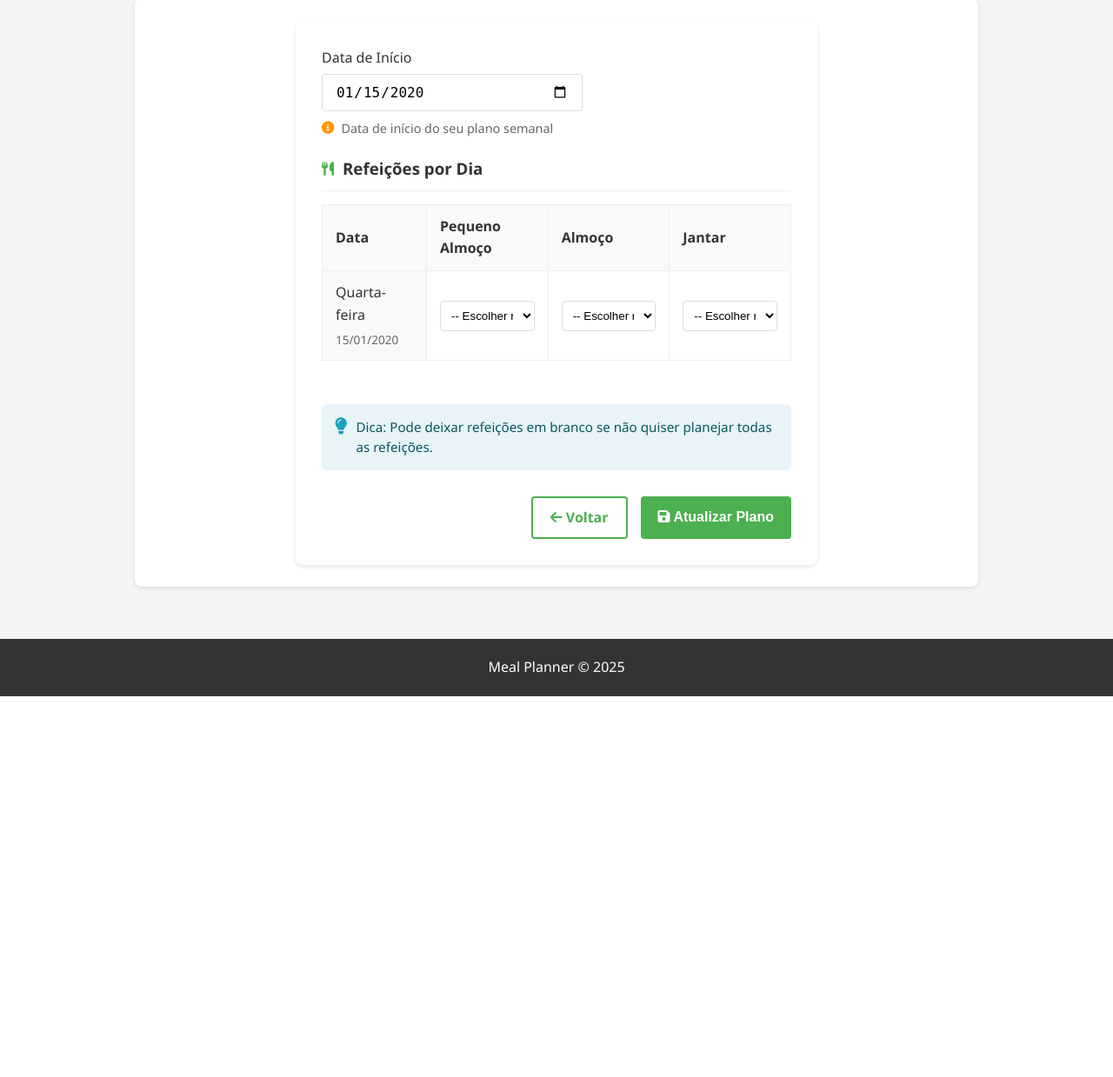
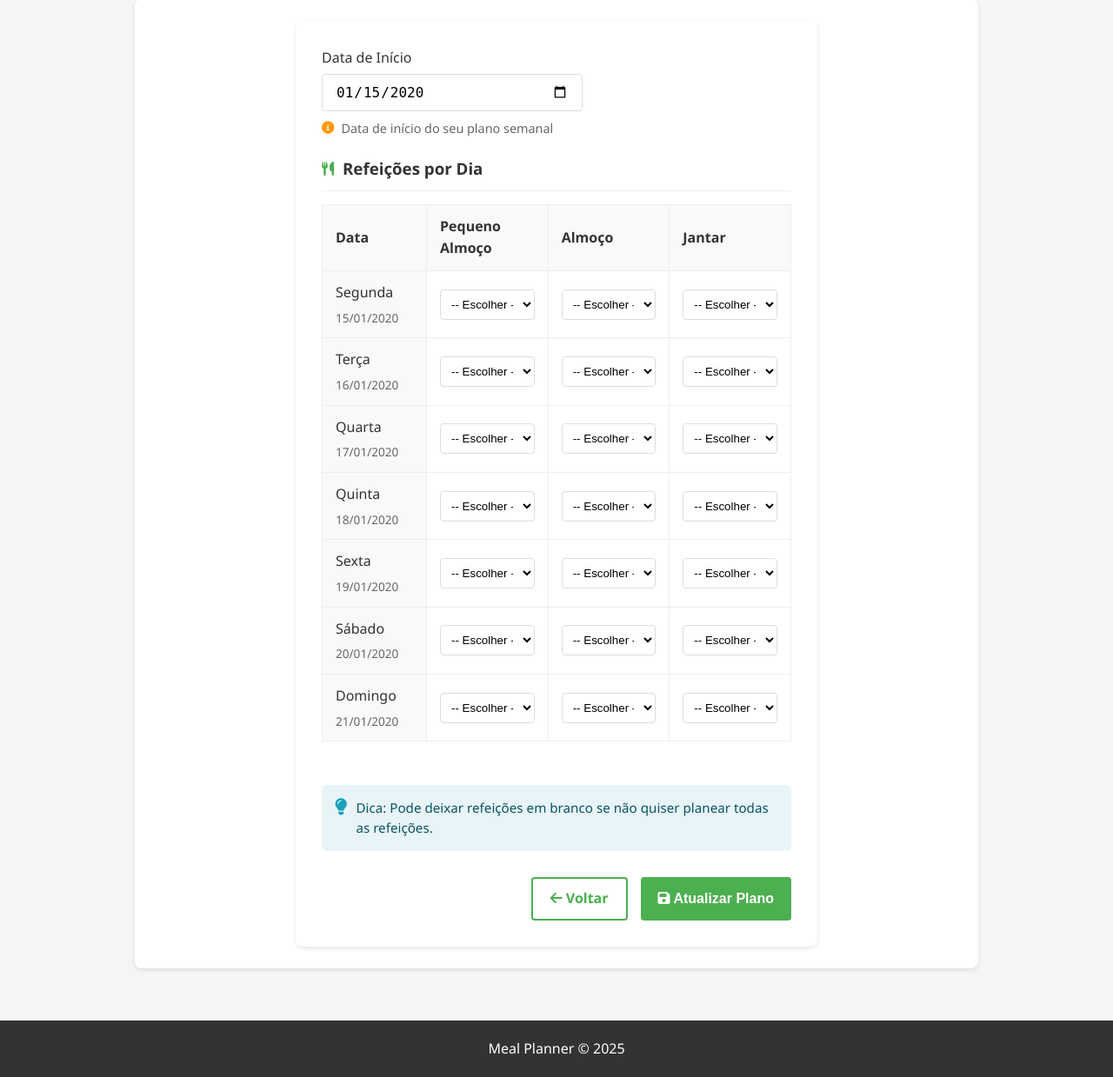
Before and after one commit to luniballony/Meal-Planner, a Flask app: page /planos/editar/1 in a window 1280 px wide. Shown: the part 270-1509 px from the top of the page at 87% size. Before the commit the page ends 1071 px from the top, so only its background shows below. Run offline with Flask 3, Linux system fonts and the light colour scheme; the visitor is signed in with stand-in values (Sample User, id 1); tables that the repository leaves empty hold one stand-in row (values such as "Sample post").

Commit message:
Corrigida edição de plano semanal: grelha dos 7 dias visível. Template editar.html atualizado

```diff
--- a/app/routes/meal_plans.py
+++ b/app/routes/meal_plans.py
@@ -103,6 +103,29 @@ def editar_plano(plano_id):
     form = MealPlanForm(obj=plano)
     receitas = listar_receitas()
 
+    # --------- GRELHA DOS 7 DIAS COMPLETA PARA O TEMPLATE ----------
+    dias_semana = ["segunda", "terça", "quarta", "quinta", "sexta", "sábado", "domingo"]
+    refeicoes = ["pequeno_almoço", "almoço", "jantar"]
+    data_inicio = plano.data_inicio
+
+    # Função utilitária para obter o id da receita planeada (ajusta conforme modelo real)
+    def get_id(plano, dia_data, refeicao):
+        # Exemplo para plano.refeicoes ser uma lista de objetos com atributos data e tipo
+        for r in getattr(plano, "refeicoes", []):
+            if hasattr(r, "data") and hasattr(r, "tipo"):
+                if r.data == dia_data and r.tipo == refeicao:
+                    return r.receita_id
+        return ""
+
+    grelha_editar = []
+    for idx, dia_nome in enumerate(dias_semana):
+        dia_data = data_inicio + timedelta(days=idx)
+        linha = {"nome": dia_nome.capitalize(), "data": dia_data, "refeicoes": {}}
+        for refeicao in refeicoes:
+            linha["refeicoes"][refeicao] = get_id(plano, dia_data, refeicao)
+        grelha_editar.append(linha)
+    # --------- FIM GRELHA DOS 7 DIAS COMPLETA ----------
+
     if request.method == "POST" and form.validate():
         refeicoes_selecionadas = {}
 
@@ -127,6 +150,7 @@ def editar_plano(plano_id):
         form=form,
         receitas=receitas,
         plano=plano,
+        grelha_editar=grelha_editar,
         timedelta=timedelta,
         datetime=datetime,
     )
--- a/app/templates/meal_plans/editar.html
+++ b/app/templates/meal_plans/editar.html
@@ -27,27 +27,6 @@
           <h3>Refeições por Dia</h3>
         </div>
 
-        {% set dias_pt = {
-          "Monday": "segunda-feira",
-          "Tuesday": "terça-feira",
-          "Wednesday": "quarta-feira",
-          "Thursday": "quinta-feira",
-          "Friday": "sexta-feira",
-          "Saturday": "sábado",
-          "Sunday": "domingo"
-        } %}
-
-        {% set entradas_por_data = {} %}
-        {% for entrada in plano.refeicoes %}
-          {% set chave = entrada.data_refeicao.strftime('%Y-%m-%d') %}
-          {% if chave not in entradas_por_data %}
-            {% set _ = entradas_por_data.update({chave: {}}) %}
-          {% endif %}
-          {% set _ = entradas_por_data[chave].update({entrada.refeicao_tipo: entrada.receita_id}) %}
-        {% endfor %}
-
-        {% set datas_ordenadas = entradas_por_data.keys() | sort %}
-
         <div class="meal-plan-table-container">
           <table class="meal-plan-table">
             <thead>
@@ -59,21 +38,21 @@
               </tr>
             </thead>
             <tbody>
-              {% for data_str in datas_ordenadas %}
+              {% for dia in grelha_editar %}
               <tr>
-                {% set data_parts = data_str.split('-') %}
-                {% set data_obj = namespace(obj=datetime(data_parts[0]|int, data_parts[1]|int, data_parts[2]|int)) %}
                 <td class="day-cell">
-                  <div class="day-label">{{ dias_pt[data_obj.obj.strftime('%A')] | capitalize }}</div>
-                  <div class="date-label">{{ data_obj.obj.strftime('%d/%m/%Y') }}</div>
+                  <div class="day-label">{{ dia.nome }}</div>
+                  <div class="date-label">{{ dia.data.strftime('%d/%m/%Y') }}</div>
                 </td>
                 {% for refeicao in ['pequeno_almoço', 'almoço', 'jantar'] %}
                 <td>
-                  <select name="{{ data_str }}_{{ refeicao }}" class="meal-select">
-                    <option value="">-- Escolher receita --</option>
-                    {% for r in receitas %}
-                      {% set selecionada = entradas_por_data[data_str].get(refeicao) %}
-                      <option value="{{ r.id }}" {% if selecionada == r.id %}selected{% endif %}>{{ r.titulo }}</option>
+                  <select name="{{ dia.data.strftime('%Y-%m-%d') }}_{{ refeicao }}" class="meal-select">
+                    <option value="">-- Escolher --</option>
+                    {% for receita in receitas %}
+                      <option value="{{ receita.id }}"
+                        {% if dia.refeicoes[refeicao]|string == receita.id|string %}selected{% endif %}>
+                        {{ receita.titulo }}
+                      </option>
                     {% endfor %}
                   </select>
                 </td>
@@ -87,7 +66,7 @@
 
       <div class="form-info">
         <i class="fas fa-lightbulb"></i>
-        <p>Dica: Pode deixar refeições em branco se não quiser planejar todas as refeições.</p>
+        <p>Dica: Pode deixar refeições em branco se não quiser planear todas as refeições.</p>
       </div>
 
       <div class="form-actions">
```
